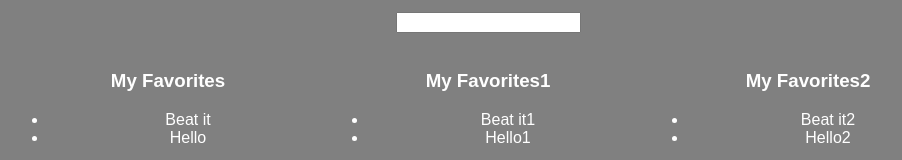
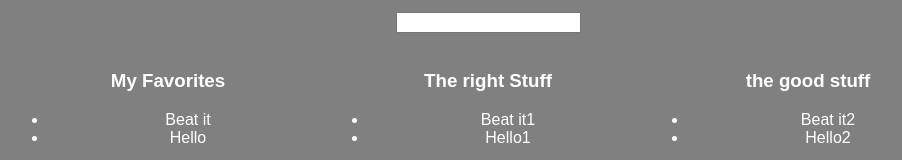
Before and after one commit to syntaxErrorForbearer/better-playlist, a React (Create React App) app: page / in a window 1280 px wide. Shown: the part 190-350 px from the top of the page, without its empty margins (152-1054 px from the left). Built offline with nearby package versions, Linux system fonts and the light colour scheme.

Commit message:
Created filter functionality for text input

```diff
--- a/src/App.js
+++ b/src/App.js
@@ -17,14 +17,14 @@ let fakeServerData = {
         ]
       },
       {
-        name: 'My Favorites1',
+        name: 'The right Stuff',
         songs: [
           {name:'Beat it1', duration: 1234},
           {name: 'Hello1', duration: 1234}
         ]
       },
       {
-        name: 'My Favorites2',
+        name: 'the good stuff',
         songs: [
           {name:'Beat it2', duration: 1.234},
           {name: 'Hello2', duration: 1234}
@@ -68,7 +68,7 @@ class Filter extends Component{
     return(
       <div style={{defaultStyle}}>
         <img/>
-        <input type="text"/>
+        <input type="text" onKeyUp={(e) => this.props.onTextChange(e.target.value) }/>
       </div>
     )
   }
@@ -83,7 +83,7 @@ class Playlist extends Component{
         <h3>{playlist.name}</h3>
         <ul>
           {this.props.playlist.songs.map(song =>
-            <li>{song.name}</li>
+            <li key={song.name}>{song.name}</li>
           )}
         </ul>
       </div>
@@ -94,29 +94,37 @@ class Playlist extends Component{
 class App extends Component {
   constructor() {
     super();
-    this.state = {serverData: {}};
+    this.state = {
+      serverData: {},
+      filterString: ''
+    }
   }
   componentDidMount() {
     setTimeout( () => {
-      this.setState({ serverData: fakeServerData });
+      this.setState({serverData: fakeServerData });
     }, 1000);
   }
+  render() {
 
-
-  render() {
     return (
       <div className="App">
         {this.state.serverData.user ?
         <div>
-          <h1 style={{...defaultStyle, 'font-size': '54px'}}>
+          <h1 style={{...defaultStyle, 'fontSize': '54px'}}>
             {this.state.serverData.user.name}'s Playlist
           </h1>
             <PlaylistCounter playlists={this.state.serverData.user.playlists}/>
             <HoursCounter playlists={this.state.serverData.user.playlists}/>
-          <Filter />
-          {this.state.serverData.user.playlists.map(playlist =>
-            <Playlist playlist={playlist}/>
-          )}
+          <Filter onTextChange={text => {
+            this.setState({filterString: text})
+          }}/>
+          {this.state.serverData.user.playlists.filter(playlist =>
+            playlist.name.toLowerCase().includes(
+              this.state.filterString.toLowerCase())
+          ).map(playlist => {
+            let key = Math.random().toString()
+            return <Playlist key={key} playlist={playlist}/>
+          })}
         </div> : <h1 style={defaultStyle}>'Loading...'</h1>
         }
       </div>
```
